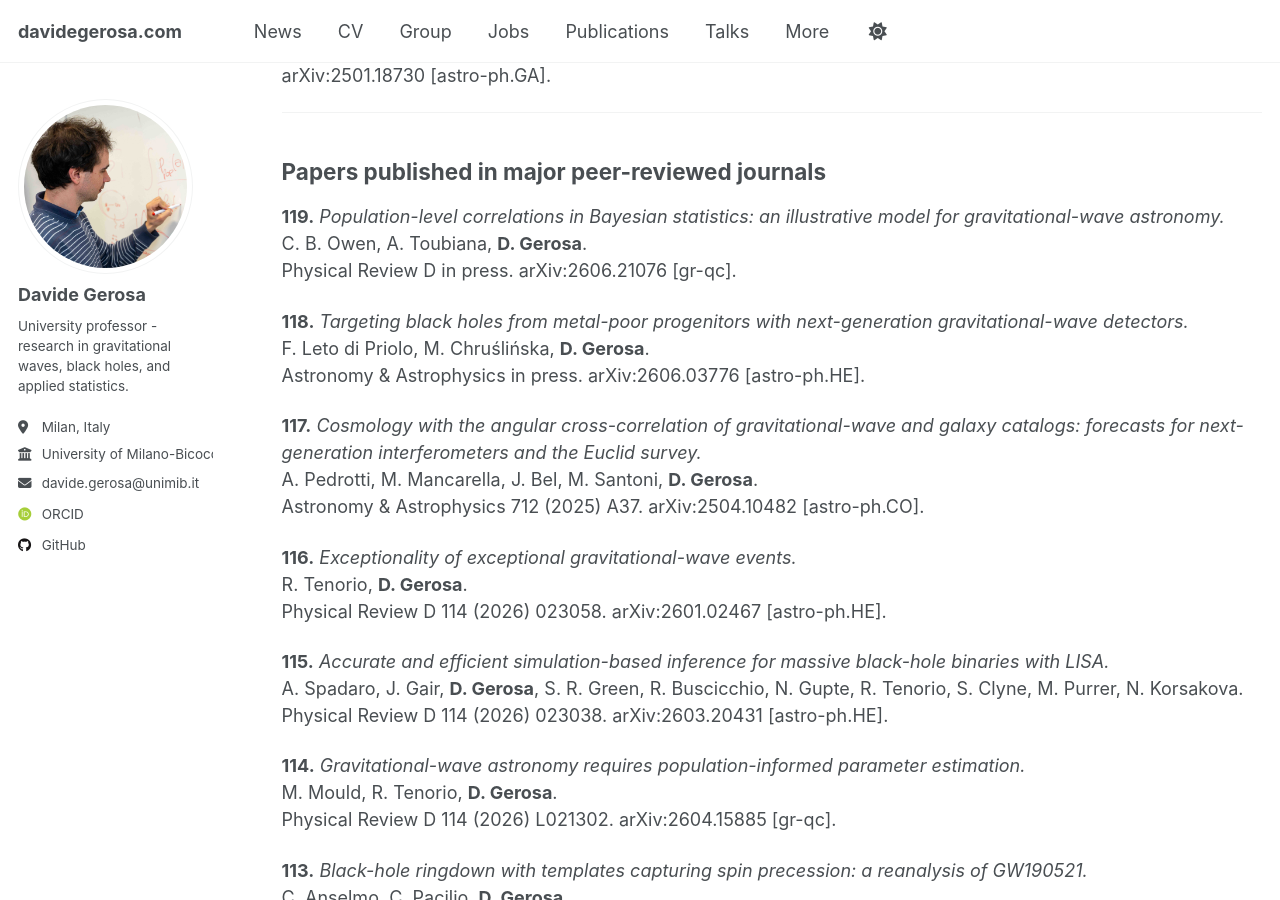
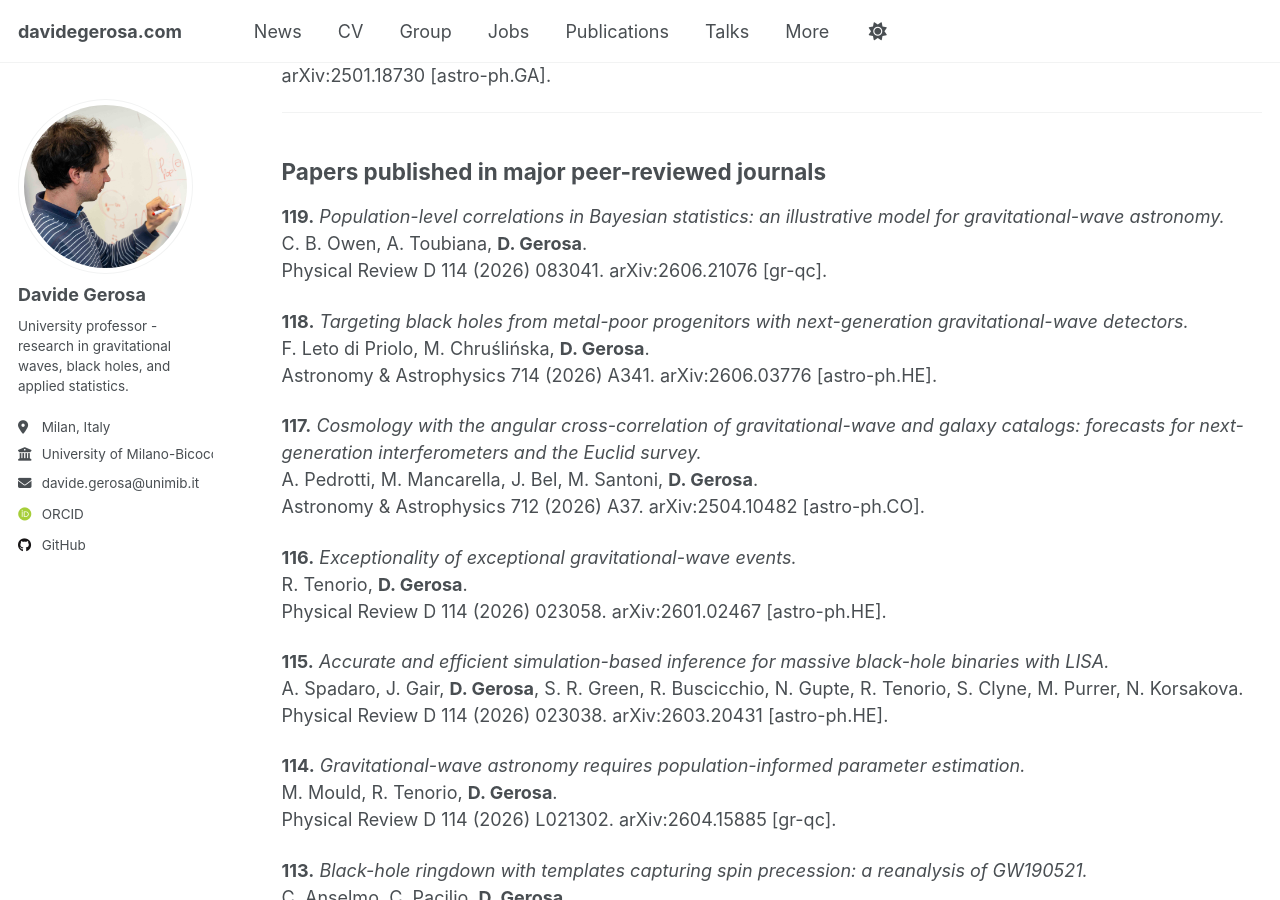
Before and after one commit to dgerosa/website, a Jekyll site: the page built from _pages/publications.md, in a window 1280 px wide and 900 px high, scrolled down 921 px. Built offline with Jekyll 4.4.1, drawn with Linux system fonts in a browser that asks for light colours; some web fonts are replaced; some of the changed text lies outside the part shown.

Commit message:
Website update from workflow

```diff
--- a/_pages/_publications.md
+++ b/_pages/_publications.md
@@ -36,17 +36,17 @@ M. Chiaberge, T. Morishita, M. Boschini, S. Bianchi, A. Capetti, G. Castignani,
 **119.**
 *Population-level correlations in Bayesian statistics: an illustrative model for gravitational-wave astronomy.*\
 C. B. Owen, A. Toubiana, **D. Gerosa**.\
-Physical Review D in press. <a href="https://arxiv.org/abs/2606.21076" style="color: inherit; text-decoration: none;">arXiv:2606.21076 [gr-qc]</a>.
+<a href="https://journals.aps.org/prd/abstract/10.1103/nhtw-rdxf" style="color: inherit; text-decoration: none;">Physical Review D 114 (2026) 083041</a>. <a href="https://arxiv.org/abs/2606.21076" style="color: inherit; text-decoration: none;">arXiv:2606.21076 [gr-qc]</a>.
 
 **118.**
 *Targeting black holes from metal-poor progenitors with next-generation gravitational-wave detectors.*\
 F. Leto di Priolo, M. Chruślińska, **D. Gerosa**.\
-Astronomy & Astrophysics in press. <a href="https://arxiv.org/abs/2606.03776" style="color: inherit; text-decoration: none;">arXiv:2606.03776 [astro-ph.HE]</a>.
+<a href="https://www.aanda.org/10.1051/0004-6361/202661246" style="color: inherit; text-decoration: none;">Astronomy & Astrophysics 714 (2026) A341</a>. <a href="https://arxiv.org/abs/2606.03776" style="color: inherit; text-decoration: none;">arXiv:2606.03776 [astro-ph.HE]</a>.
 
 **117.**
 *Cosmology with the angular cross-correlation of gravitational-wave and galaxy catalogs: forecasts for next-generation interferometers and the Euclid survey.*\
 A. Pedrotti, M. Mancarella, J. Bel, M. Santoni, **D. Gerosa**.\
-<a href="https://www.aanda.org/10.1051/0004-6361/202557264" style="color: inherit; text-decoration: none;">Astronomy & Astrophysics 712 (2025) A37</a>. <a href="https://arxiv.org/abs/2504.10482" style="color: inherit; text-decoration: none;">arXiv:2504.10482 [astro-ph.CO]</a>.
+<a href="https://www.aanda.org/10.1051/0004-6361/202557264" style="color: inherit; text-decoration: none;">Astronomy & Astrophysics 712 (2026) A37</a>. <a href="https://arxiv.org/abs/2504.10482" style="color: inherit; text-decoration: none;">arXiv:2504.10482 [astro-ph.CO]</a>.
 
 **116.**
 *Exceptionality of exceptional gravitational-wave events.*\
```
Also changed, not shown: other parts of _pages/_publications.md (+1 -1 lines), _pages/_citations.md (+4 -4 lines), _pages/_group.md (+1 -1 lines), _pages/_talks.md (+1 -1 lines).
